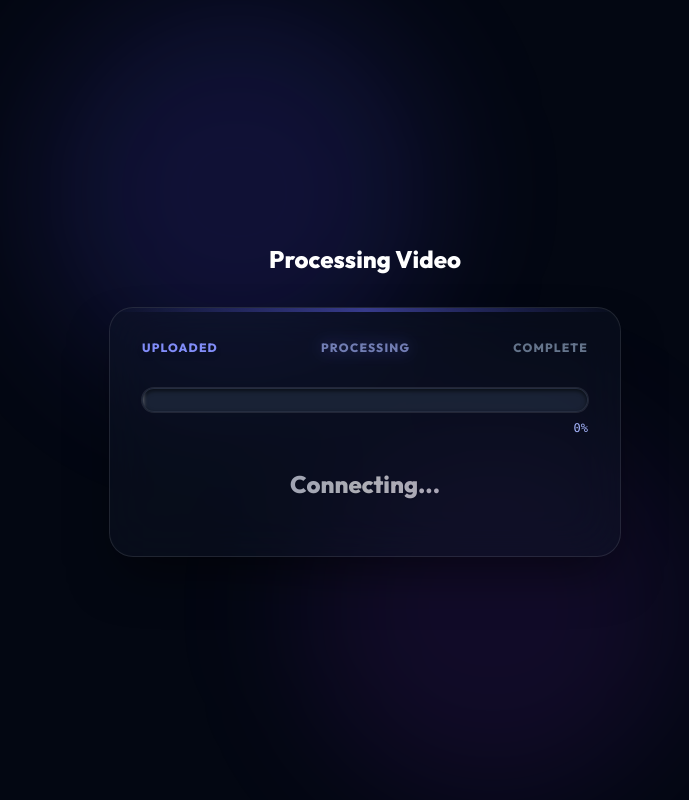
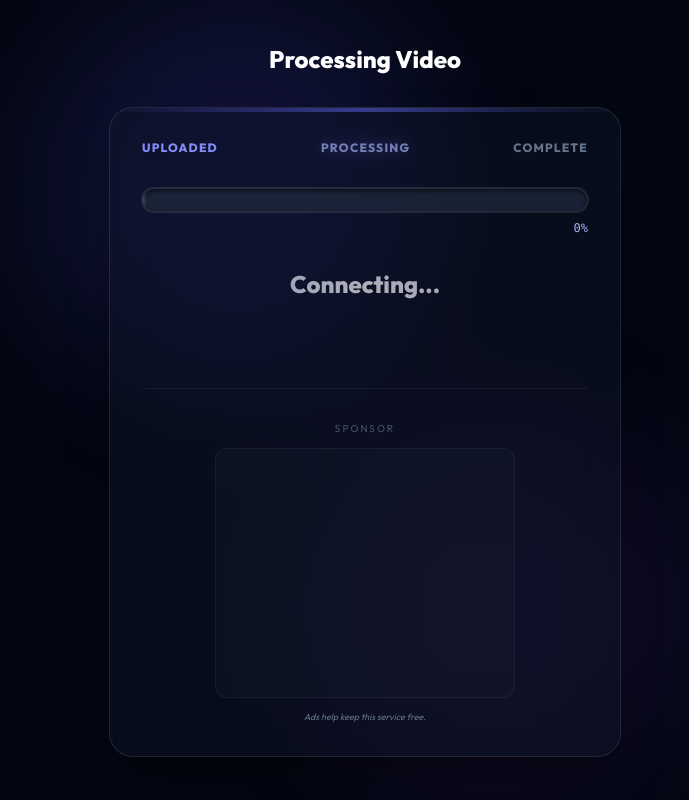
Before and after one commit to olidroide/doresare, a FastAPI app: template frontend/templates/process.html in a window 1280 px wide. Shown: the whole page, without its empty margins (275-964 px from the left). Run offline with FastAPI, Linux system fonts and the light colour scheme; the template is opened without the code that fills it: most values are stand-ins (such as "Sample title", 1, 10 or a date in 2020); data that the repository does not hold is empty; some libraries are stand-ins or nearby versions.

Commit message:
add ads 001

```diff
--- /dev/null
+++ b/frontend/templates/partials/ad_banner.html
@@ -0,0 +1,27 @@
+<!-- partials/ad_banner.html -->
+<div id="ad-banner-container" class="mt-8 border-t border-white/5 pt-8">
+    <div class="flex flex-col items-center gap-3">
+        <span class="text-[10px] text-slate-600 uppercase tracking-[0.2em] font-medium">Sponsor</span>
+
+        <!-- Ad Container -->
+        <div id="ad-slot"
+            class="w-[300px] h-[250px] mx-auto bg-slate-800/20 rounded-xl border border-white/5 flex items-center justify-center overflow-hidden relative transition-all hover:bg-slate-800/40">
+
+            <!-- Adsterra Script -->
+            <script type="text/javascript">
+                atOptions = {
+                    'key': '81ce4cd65e1cebe63cb55bcacf0bed7b',
+                    'format': 'iframe',
+                    'height': 250,
+                    'width': 300,
+                    'params': {}
+                };
+            </script>
+            <script type="text/javascript"
+                src="https://www.highperformanceformat.com/81ce4cd65e1cebe63cb55bcacf0bed7b/invoke.js"></script>
+
+        </div>
+
+        <p class="text-[9px] text-slate-500 italic">Ads help keep this service free.</p>
+    </div>
+</div>
--- a/frontend/templates/partials/process_content.html
+++ b/frontend/templates/partials/process_content.html
@@ -78,8 +78,12 @@
                 </div>
             </div>
 
+            <!-- Ad Banner (Monetization) -->
+            {% include 'partials/ad_banner.html' %}
+
             <!-- Result Video Placeholder -->
             {% include 'partials/video_result.html' %}
+
         </div>
     </div>
 
@@ -189,6 +193,11 @@
                 if (data.video_url) {
                     const videoContainer = container.querySelector('#video-result-container');
                     const videoPlayer = container.querySelector('#result-video');
+                    const adContainer = container.querySelector('#ad-banner-container');
+
+                    if (adContainer) {
+                        adContainer.classList.add('hidden');
+                    }
 
                     if (videoContainer && videoPlayer) {
                         videoPlayer.src = data.video_url;
```
